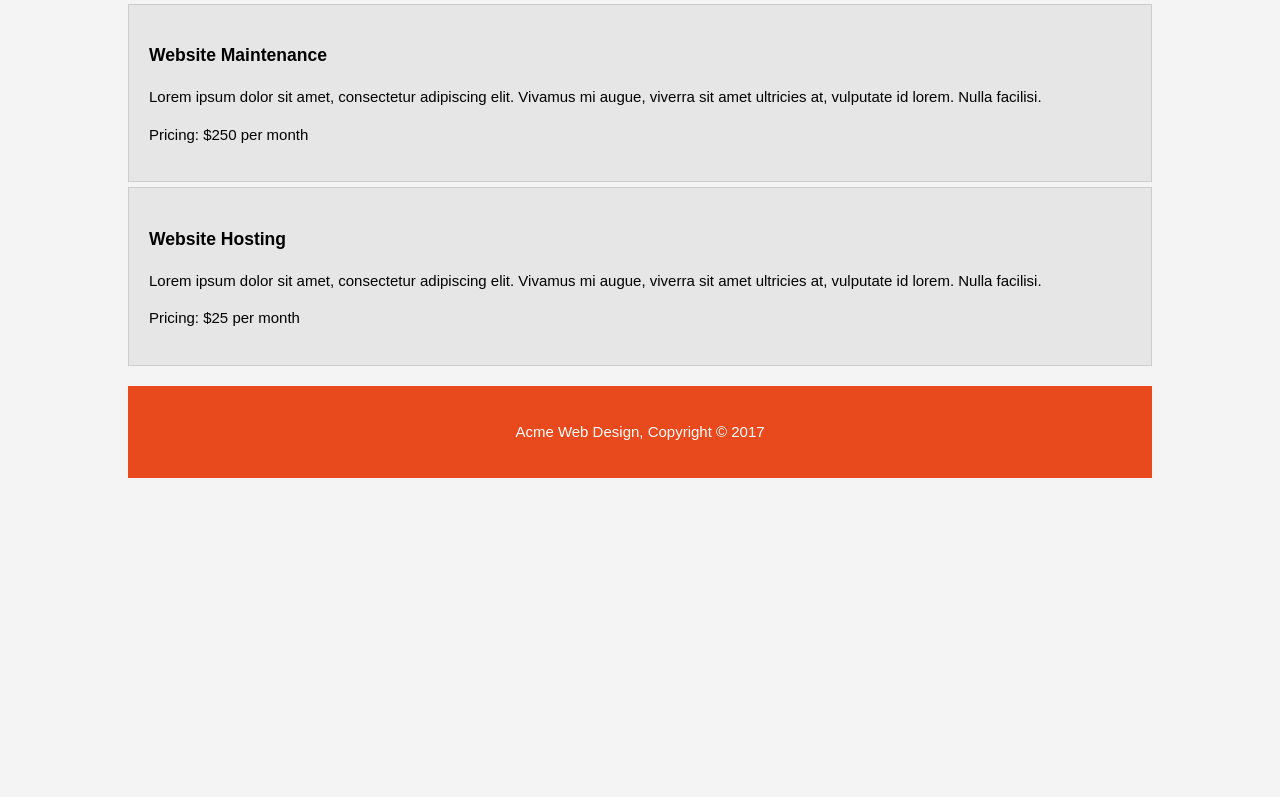
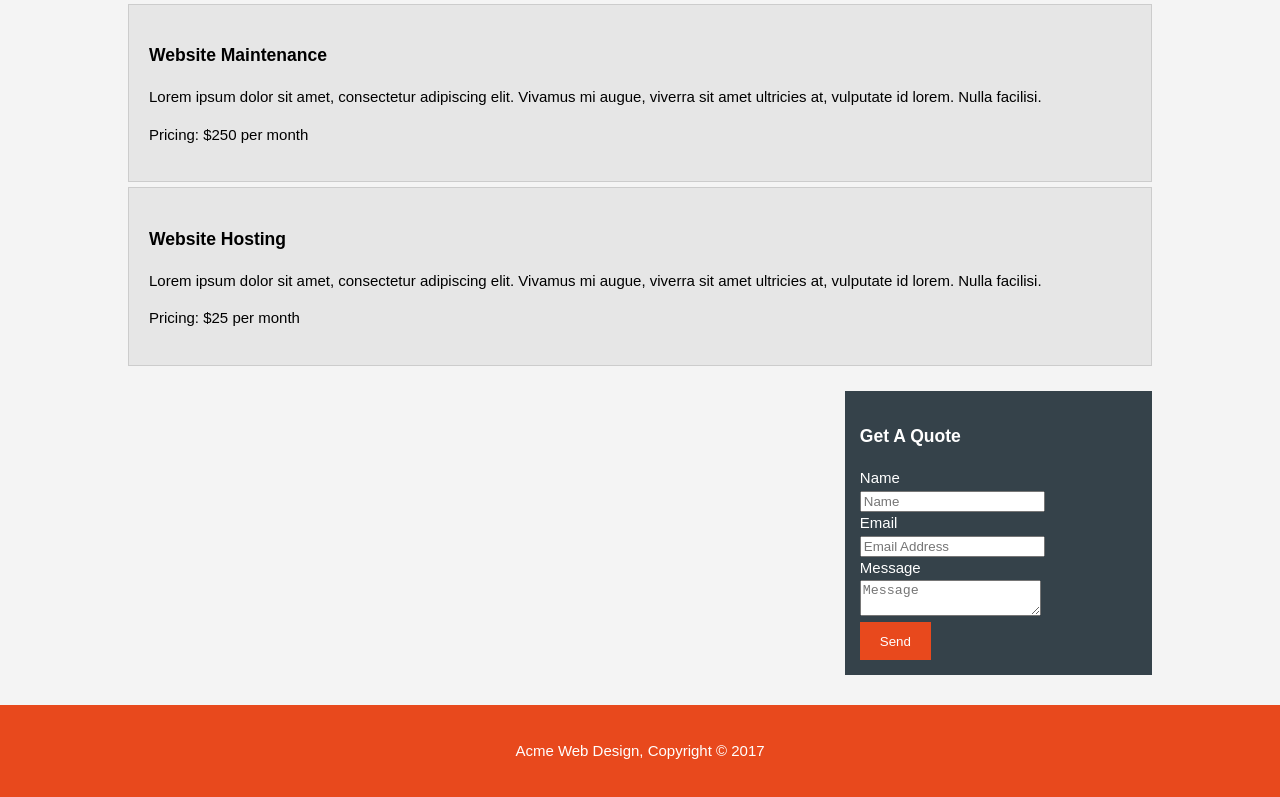
Before and after one commit to lisarosaa/acme-web-design, a plain HTML site: page services.html in a window 1280 px wide. Shown: the part 445-1242 px from the top of the page. Before the commit the page ends 923 px from the top, so only its background shows below. Drawn offline with Linux system fonts and the light colour scheme.

Commit message:
Added aside quote

```diff
--- a/services.html
+++ b/services.html
@@ -59,6 +59,28 @@
               </ul>
           </article>
 
+          <aside id="sidebar">
+            <div class="dark">
+                <h3>Get A Quote</h3>
+                <form class="quote">
+                <div>
+                    <label>Name</label><br>
+                    <input type="text" placeholder="Name">
+                </div>
+                <div>
+                    <label>Email</label><br>
+                    <input type="text" placeholder="Email Address">
+                </div>
+                <div>
+                    <label>Message</label><br>
+                    <textarea placeholder="Message"></textarea>
+                </div>
+                <button class="button_1" type="submit">Send</button>
+            </form>
+            </div>
+        </aside>
+      </div>
+    </section>
 
           <footer>
             <p>Acme Web Design, Copyright &copy; 2017</p>
```
